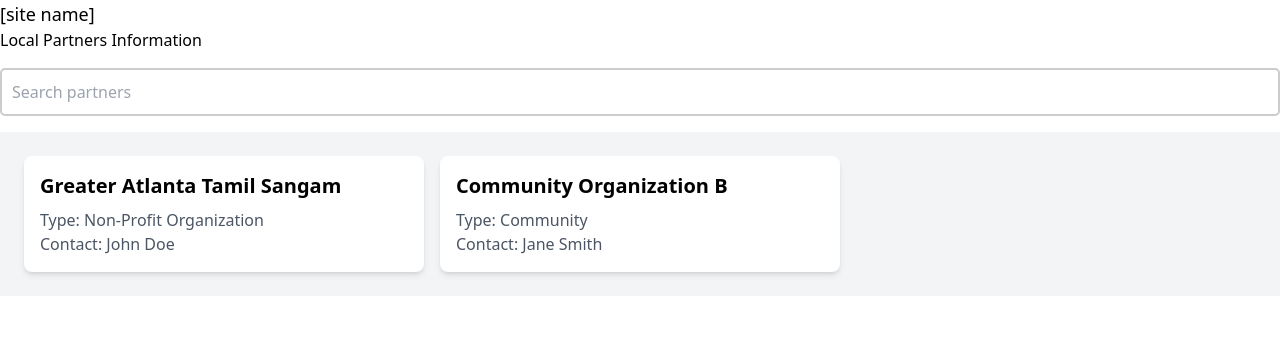
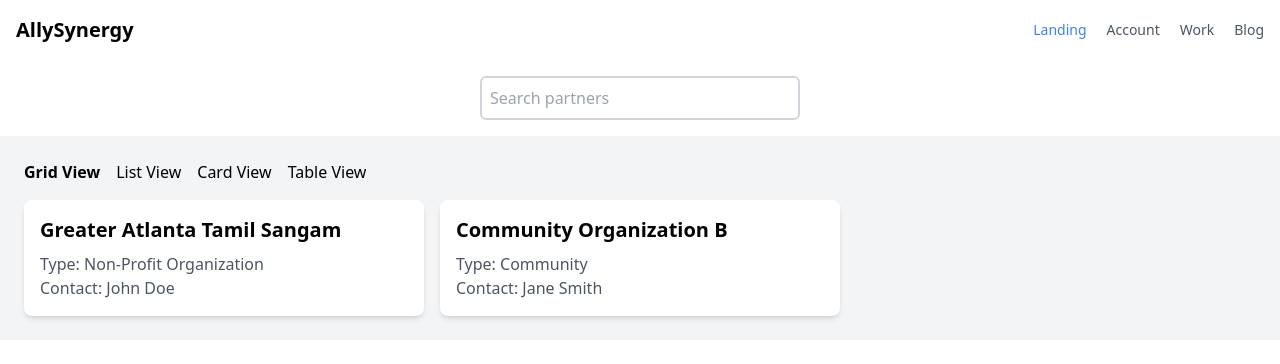
Before and after one commit to Narain-Singaram/fbla-coding-and-programming-2024, a Nuxt app: page / in a window 1280 px wide. Shown: the top 364 px of the page. Built offline with nearby package versions, Linux system fonts and the light colour scheme.

Commit message:
made it so that when clicking on suggestion the filter actually shows

```diff
--- a/app.vue
+++ b/app.vue
@@ -3,7 +3,6 @@
     <header>
       <Header />
     </header>
-    <h1>Local Partners Information</h1>
     <SearchFilterBar @search="performSearch" />
     <PartnerList :partners="filteredPartners" />
   </div>
--- a/components/Header.vue
+++ b/components/Header.vue
@@ -1,5 +1,27 @@
 <template>
-  <div class="flex">
-    <NuxtLink to="/"><h1 class="text-lg">[site name]</h1></NuxtLink>
-  </div>
+<header class="flex flex-wrap sm:justify-start sm:flex-nowrap z-50 w-full bg-white text-sm py-4 dark:bg-gray-800">
+  <nav class="max-w-[85rem] w-full mx-auto px-4 sm:flex sm:items-center sm:justify-between" aria-label="Global">
+    <div class="flex items-center justify-between">
+      <a class="flex-none text-xl font-semibold dark:text-white" href="#">AllySynergy</a>
+      <div class="sm:hidden">
+        <button type="button" class="hs-collapse-toggle p-2 inline-flex justify-center items-center gap-2 rounded-md border font-medium bg-white text-gray-700 shadow-sm align-middle hover:bg-gray-50 focus:outline-none focus:ring-2 focus:ring-offset-2 focus:ring-offset-white focus:ring-blue-600 transition-all text-sm dark:bg-slate-900 dark:hover:bg-slate-800 dark:border-gray-700 dark:text-gray-400 dark:hover:text-white dark:focus:ring-offset-gray-800" data-hs-collapse="#navbar-with-collapse" aria-controls="navbar-with-collapse" aria-label="Toggle navigation">
+          <svg class="hs-collapse-open:hidden w-4 h-4" width="16" height="16" fill="currentColor" viewBox="0 0 16 16">
+            <path fill-rule="evenodd" d="M2.5 12a.5.5 0 0 1 .5-.5h10a.5.5 0 0 1 0 1H3a.5.5 0 0 1-.5-.5zm0-4a.5.5 0 0 1 .5-.5h10a.5.5 0 0 1 0 1H3a.5.5 0 0 1-.5-.5zm0-4a.5.5 0 0 1 .5-.5h10a.5.5 0 0 1 0 1H3a.5.5 0 0 1-.5-.5z"/>
+          </svg>
+          <svg class="hs-collapse-open:block hidden w-4 h-4" width="16" height="16" fill="currentColor" viewBox="0 0 16 16">
+            <path d="M4.646 4.646a.5.5 0 0 1 .708 0L8 7.293l2.646-2.647a.5.5 0 0 1 .708.708L8.707 8l2.647 2.646a.5.5 0 0 1-.708.708L8 8.707l-2.646 2.647a.5.5 0 0 1-.708-.708L7.293 8 4.646 5.354a.5.5 0 0 1 0-.708z"/>
+          </svg>
+        </button>
+      </div>
+    </div>
+    <div id="navbar-with-collapse" class="hidden basis-full grow sm:block">
+      <div class="flex flex-col gap-5 mt-5 sm:flex-row sm:items-center sm:justify-end sm:mt-0 sm:pl-5">
+        <a class="font-medium text-blue-500" href="#" aria-current="page">Landing</a>
+        <a class="font-medium text-gray-600 hover:text-gray-400 dark:text-gray-400 dark:hover:text-gray-500" href="#">Account</a>
+        <a class="font-medium text-gray-600 hover:text-gray-400 dark:text-gray-400 dark:hover:text-gray-500" href="#">Work</a>
+        <a class="font-medium text-gray-600 hover:text-gray-400 dark:text-gray-400 dark:hover:text-gray-500" href="#">Blog</a>
+      </div>
+    </div>
+  </nav>
+</header>
 </template>
--- a/components/PartnerList.vue
+++ b/components/PartnerList.vue
@@ -1,12 +1,68 @@
 <template>
   <div class="bg-gray-100 p-6">
-    <ul class="grid gap-4 sm:grid-cols-2 lg:grid-cols-3">
+    <div class="flex items-center mb-4 space-x-4">
+      <button @click="changeView('grid')" :class="{ 'font-semibold': viewMode === 'grid' }">Grid View</button>
+      <button @click="changeView('list')" :class="{ 'font-semibold': viewMode === 'list' }">List View</button>
+      <button @click="changeView('card')" :class="{ 'font-semibold': viewMode === 'card' }">Card View</button>
+      <button @click="changeView('table')" :class="{ 'font-semibold': viewMode === 'table' }">Table View</button>
+    </div>
+    <ul v-if="viewMode === 'grid'" class="grid gap-4 sm:grid-cols-2 lg:grid-cols-3">
       <li v-for="partner in partners" :key="partner.id" class="bg-white rounded-lg shadow-md p-4">
+        <!-- Content for Grid View -->
         <h3 class="text-xl font-semibold">{{ partner.name }}</h3>
         <p class="text-gray-600 mt-2">Type: {{ partner.type }}</p>
         <p class="text-gray-600">Contact: {{ partner.contact }}</p>
       </li>
     </ul>
+    <ul v-else-if="viewMode === 'list'" class="space-y-4">
+      <li v-for="partner in partners" :key="partner.id" class="bg-white rounded-lg shadow-md p-4">
+        <!-- Content for List View -->
+        <h3 class="text-xl font-semibold">{{ partner.name }}</h3>
+        <p class="text-gray-600">Type: {{ partner.type }}</p>
+        <p class="text-gray-600">Contact: {{ partner.contact }}</p>
+      </li>
+    </ul>
+    <ul v-else-if="viewMode === 'card'" class="space-y-4">
+      <li v-for="partner in partners" :key="partner.id" class="bg-white border rounded-xl shadow-sm sm:flex dark:bg-gray-800 dark:border-gray-700 dark:shadow-slate-700/[.7]">
+        <div class="flex-shrink-0 relative w-full rounded-t-xl overflow-hidden pt-[40%] sm:rounded-l-xl sm:max-w-[15rem] md:rounded-tr-none md:max-w-xs">
+          <!-- Image -->
+          <img class="w-full h-full absolute top-0 left-0 object-cover" :src="partner.imageSrc" :alt="partner.name">
+        </div>
+        <div class="flex flex-wrap">
+          <div class="p-4 flex flex-col h-full sm:p-7">
+            <!-- Content for Card View -->
+            <h3 class="text-lg font-bold text-gray-800 dark:text-white">
+              {{ partner.name }}
+            </h3>
+            <p class="mt-1 text-gray-800 dark:text-gray-400">
+              {{ partner.description }}
+            </p>
+            <div class="mt-5 sm:mt-auto">
+              <p class="text-xs text-gray-500 dark:text-gray-500">
+                Last updated 5 mins ago
+              </p>
+            </div>
+          </div>
+        </div>
+      </li>
+    </ul>
+    <!-- Table view -->
+    <table v-else-if="viewMode === 'table'" class="table-auto w-full">
+      <thead>
+        <tr>
+          <th class="px-4 py-2">Name</th>
+          <th class="px-4 py-2">Type</th>
+          <th class="px-4 py-2">Contact</th>
+        </tr>
+      </thead>
+      <tbody>
+        <tr v-for="partner in partners" :key="partner.id">
+          <td class="border px-4 py-2">{{ partner.name }}</td>
+          <td class="border px-4 py-2">{{ partner.type }}</td>
+          <td class="border px-4 py-2">{{ partner.contact }}</td>
+        </tr>
+      </tbody>
+    </table>
   </div>
 </template>
 
@@ -14,6 +70,16 @@
 export default {
   props: {
     partners: Array
+  },
+  data() {
+    return {
+      viewMode: 'grid'
+    };
+  },
+  methods: {
+    changeView(mode) {
+      this.viewMode = mode;
+    }
   }
 };
 </script>
--- a/components/SearchFilterBar.vue
+++ b/components/SearchFilterBar.vue
@@ -1,25 +1,25 @@
 <template>
-  <div class="search-filter-bar">
-    <div class="search-input-wrapper">
+  <div class="search-filter-bar flex flex-col items-center">
+    <div class="search-input-wrapper relative w-80 my-4">
       <input
         v-model="searchQuery"
         @input="handleSearch"
         @focus="showSuggestions = true"
         @blur="hideSuggestions"
-        class="search-input"
+        class="search-input w-full p-2 border-2 border-gray-300 rounded-md transition duration-300 focus:ring focus:ring-blue-400 focus:border-blue-400"
         placeholder="Search partners"
       />
-      <ul v-if="showSuggestions && autocompleteSuggestions.length > 0" class="autocomplete-list">
+      <ul v-if="showSuggestions" class="autocomplete-list absolute w-full bg-white border-2 border-gray-300 border-t-0 rounded-b-md shadow-md">
         <li
           v-for="suggestion in autocompleteSuggestions"
           :key="suggestion"
           @click="selectSuggestion(suggestion)"
-          class="suggestion-item"
+          class="suggestion-item p-2 cursor-pointer transition duration-300 hover:bg-gray-100"
         >
           {{ suggestion }}
         </li>
       </ul>
-      <p v-if="showNoResultsMessage" class="no-results-message">No results found.</p>
+      <p v-if="showNoResultsMessage" class="no-results-message text-center text-gray-500 mt-2">No results found.</p>
     </div>
   </div>
 </template>
@@ -49,11 +49,16 @@
   },
   methods: {
     handleSearch() {
+      if (this.searchQuery.length > 0) {
+        this.showSuggestions = true;
+      } else {
+        this.showSuggestions = false;
+      }
       this.$emit("search", this.searchQuery);
-      this.showSuggestions = true;
     },
     selectSuggestion(suggestion) {
-      this.searchQuery = suggestion;
+      this.searchQuery = suggestion; // Set the search query to the selected suggestion
+      this.handleSearch(); // Trigger the search to filter the list
       this.hideSuggestions();
     },
     hideSuggestions() {
@@ -64,62 +69,3 @@
   }
 };
 </script>
-
-<style scoped>
-.search-filter-bar {
-  display: flex;
-  flex-direction: column;
-  align-items: center;
-}
-
-.search-input-wrapper {
-  position: relative;
-  width: 80em;
-  margin: 1em;
-}
-
-.search-input {
-  width: 100%;
-  padding: 10px;
-  border: 2px solid #ccc;
-  border-radius: 5px;
-  font-size: 1rem;
-  transition: border-color 0.3s ease-in-out;
-}
-
-.search-input:focus {
-  outline: none;
-  border-color: #007bff;
-  box-shadow: 0 0 5px rgba(0, 123, 255, 0.5);
-}
-
-.autocomplete-list {
-  list-style: none;
-  padding: 0;
-  margin: 0;
-  position: absolute;
-  width: 100%;
-  background-color: white;
-  border: 2px solid #ccc;
-  border-top: none;
-  border-radius: 0 0 5px 5px;
-  box-shadow: 0 4px 6px rgba(0, 0, 0, 0.1);
-  z-index: 1;
-}
-
-.suggestion-item {
-  padding: 10px;
-  cursor: pointer;
-  transition: background-color 0.3s ease-in-out;
-}
-
-.suggestion-item:hover {
-  background-color: #f5f5f5;
-}
-
-.no-results-message {
-  text-align: center;
-  color: #888;
-  margin-top: 10px;
-}
-</style>
```
